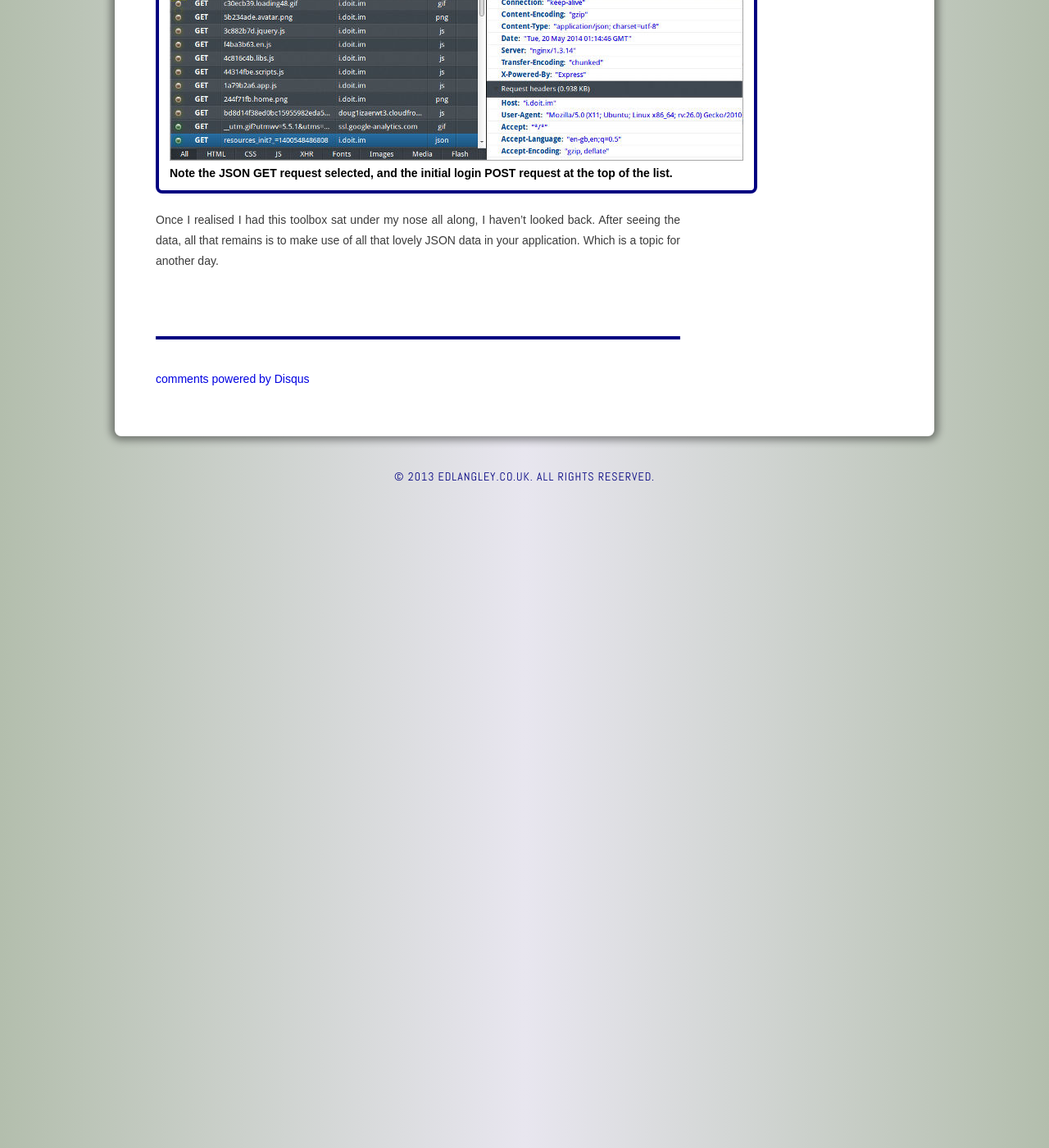
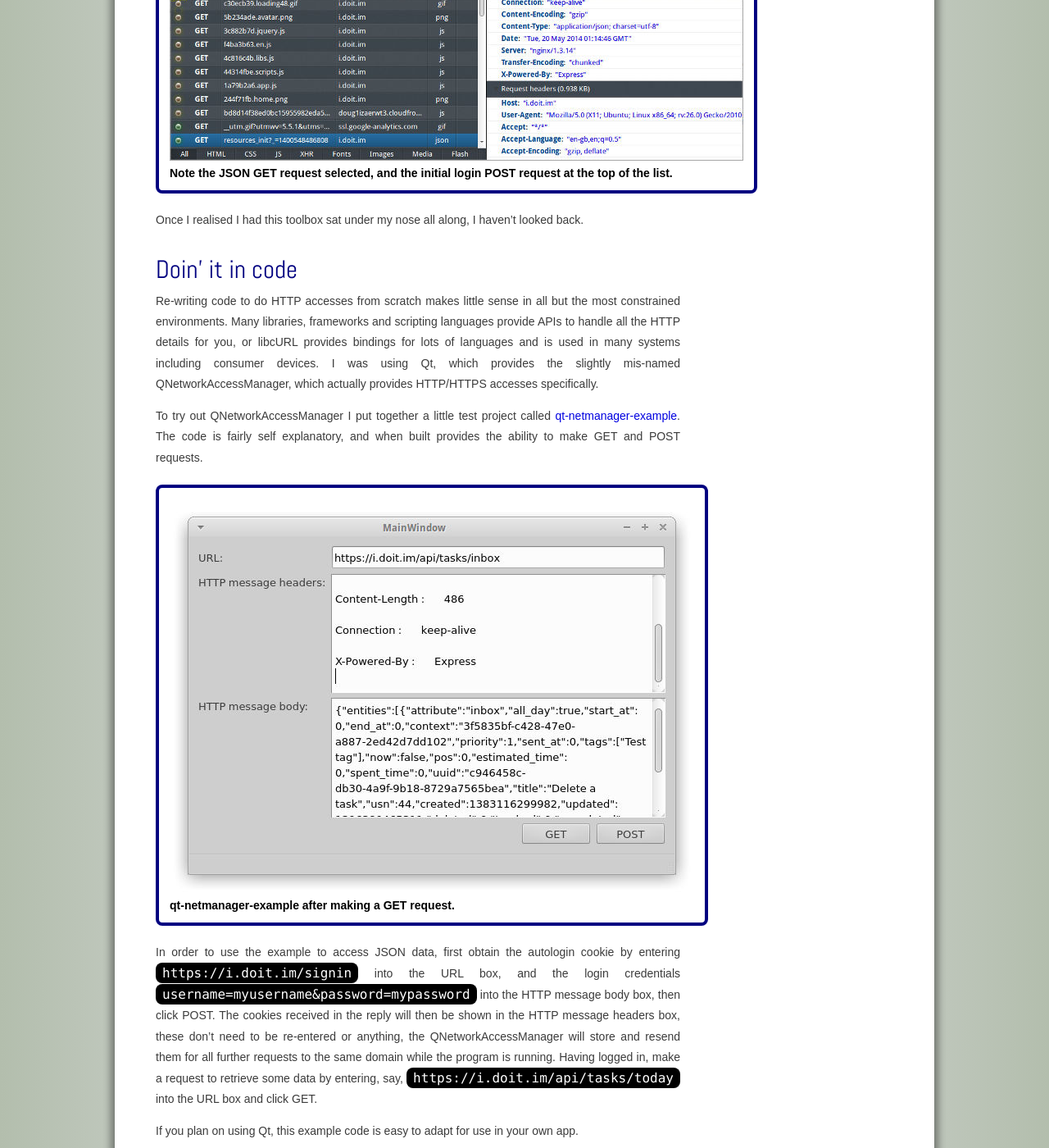
Before and after one commit to edlangley/edlangley.github.io, a Jekyll site: the page built from _posts/2014-05-15-snooping-web-apis.md, in a window 1280 px wide and 1400 px high, scrolled down 3929 px. Shown: the whole window at 82% size. Built offline with Jekyll 4.4.1, drawn with Linux system fonts in a browser that asks for light colours; comment, search, counter and statistics services are not loaded; some of the changed text lies outside the part shown.

Commit message:
Add qt-netmanager-example to Snooping Web APIs article.

```diff
--- a/_posts/2014-05-15-snooping-web-apis.md
+++ b/_posts/2014-05-15-snooping-web-apis.md
@@ -133,7 +133,27 @@ Firefox version 23 onwards provides a network console which shows all the detail
 	<tr><td>Note the JSON GET request selected, and the initial login POST request at the top of the list.</td></tr>
 </table>
 
-Once I realised I had this toolbox sat under my nose all along, I haven't looked back. After seeing the data, all that remains is to make use of all that lovely JSON data in your application. Which is a topic for another day.
+Once I realised I had this toolbox sat under my nose all along, I haven't looked back.
+
+## Doin' it in code
+
+Re-writing code to do HTTP accesses from scratch makes little sense in all but the most constrained environments. Many libraries, frameworks and scripting languages provide APIs to handle all the HTTP details for you, or libcURL provides bindings for lots of languages and is used in many systems including consumer devices. I was using Qt, which provides the slightly mis-named QNetworkAccessManager, which actually provides HTTP/HTTPS accesses specifically.
+
+To try out QNetworkAccessManager I put together a little test project called [qt-netmanager-example](https://github.com/edlangley/qt-netmanager-example). The code is fairly self explanatory, and when built provides the ability to make GET and POST requests.
+
+<table id="captionedpicture">
+	<tr><td>
+		<img src="{{ site.url }}/img/blog/snooping-web-apis/network-trialproject.jpg" alt="" />
+	</td></tr>
+	<tr><td>qt-netmanager-example after making a GET request.</td></tr>
+</table>
+
+In order to use the example to access JSON data, first obtain the autologin cookie by entering `https://i.doit.im/signin` into the URL box, and the login credentials `username=myusername&password=mypassword` into the HTTP message body box, then click POST. The cookies received in the reply will then be shown in the HTTP message headers box, these don't need to be re-entered or anything, the QNetworkAccessManager will store and resend them for all further requests to the same domain while the program is running. Having logged in, make a request to retrieve some data by entering, say, `https://i.doit.im/api/tasks/today` into the URL box and click GET.
+
+If you plan on using Qt, this example code is easy to adapt for use in your own app.
+
+
+After getting at the data, all that remains is to make use of all that lovely JSON, or whatever is sent in the web API of interest, in your own application. Which is a topic for another day.
 
 <br />
 <br />
```
Also changed, not shown: img/blog/snooping-web-apis/network-trialproject.jpg (added).
